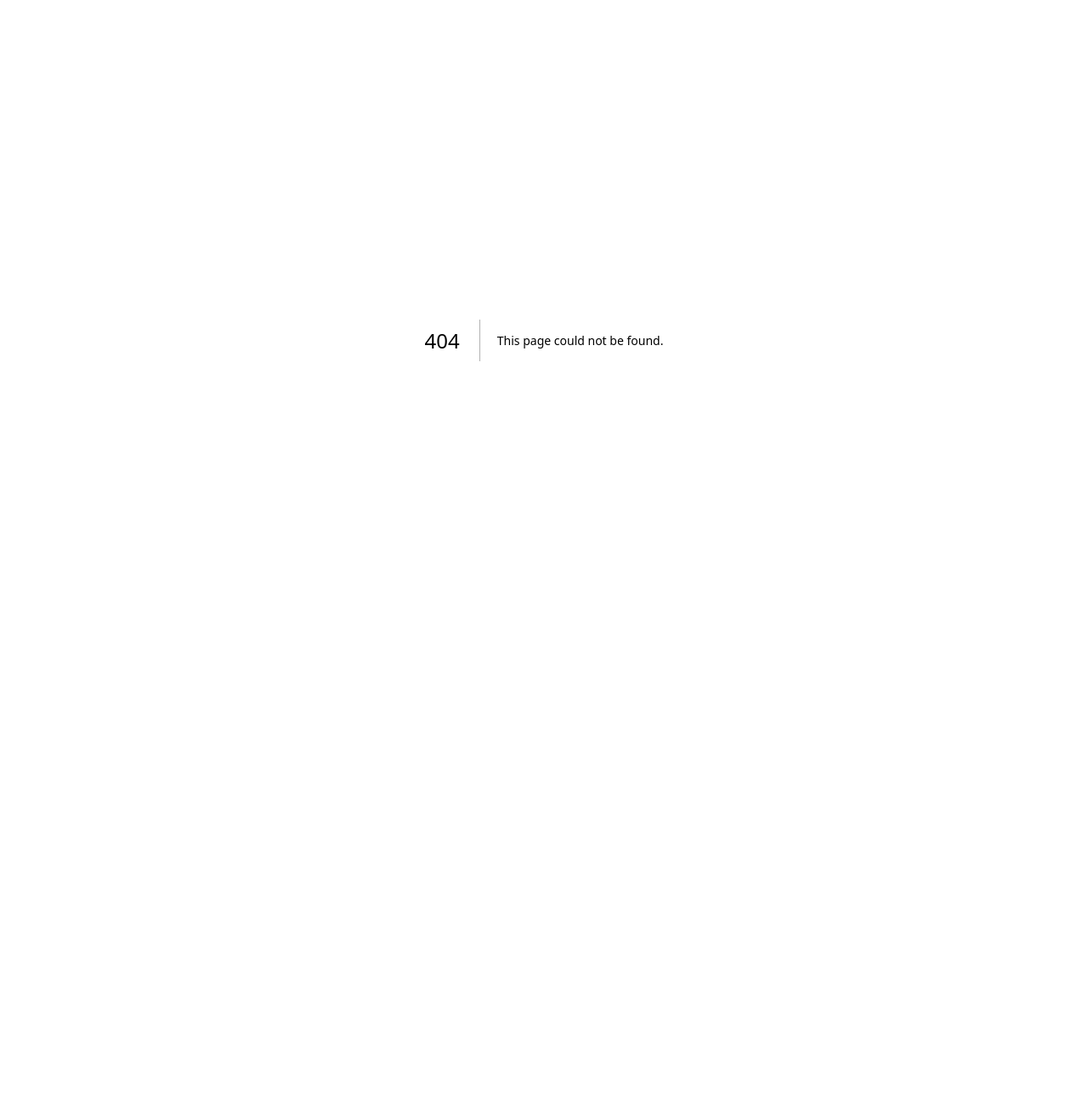
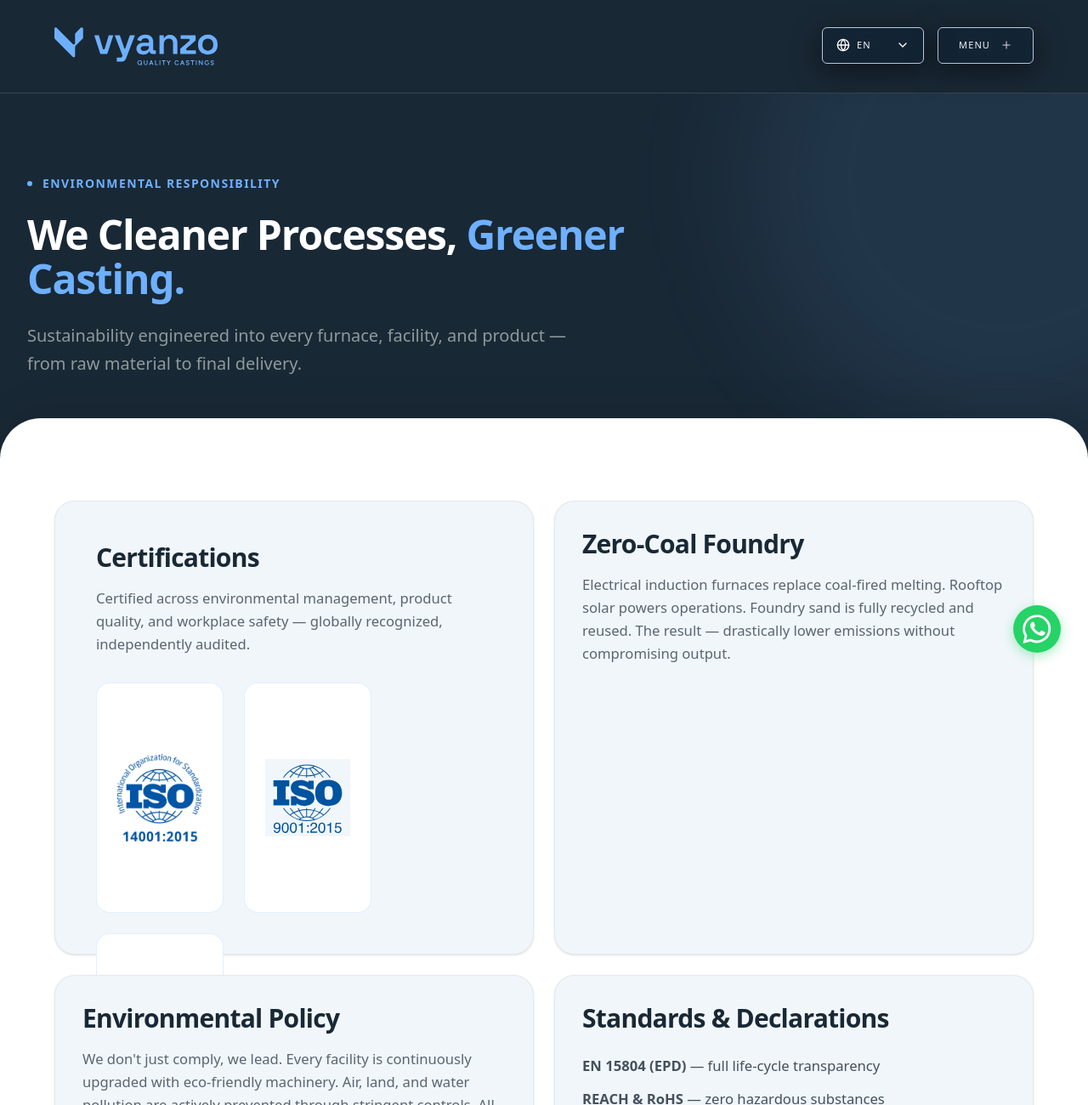
Before and after one commit to Vishesh-gandhineru/vyanzo-site-ai, a Next.js app: page /sustainability in a window 1280 px wide. Before the commit this address had no page. Shown: the top 1300 px of the page at 85% size. Before the commit the page ends 800 px from the top, so only its background shows below. Built offline with nearby package versions, Linux system fonts and the light colour scheme.

Commit message:
updated content and fixed the style on all page --done

```diff
--- a/src/app/contact/page.tsx
+++ b/src/app/contact/page.tsx
@@ -24,10 +24,10 @@ export default function ContactPage() {
                    Start a Conversation
                 </div>
                 <h1 className="text-hero-inner font-serif font-bold tracking-tight mb-6 leading-[1.2]">
-                    Get in Touch
+                  We're <span className="text-brand-primary italic">Listening</span>
                 </h1>
                  <p className="text-brand-ash/80 text-lg md:text-xl font-sans font-normal max-w-2xl leading-relaxed">
-                We are happy to help you with questions about our products or to book a consultation. Please get in touch and we will get back to you as soon as we can.
+                Got a project in mind? Let's figure out the right solution together.
                 </p>
             </div>
 
@@ -37,7 +37,7 @@ export default function ContactPage() {
     </section>
 
       {/* Reusing existing ContactSection but without its own top-padding if it looks wrong, but ContactSection has py-24 so it will flow naturally */}
-      <div  className="py-24 px-6 md:px-12 lg:px-16 bg-white relative -mt-12 rounded-t-[3rem] z-20 shadow-[0_-20px_40px_rgba(0,0,0,0.05)] border-t border-brand-ash/10">
+      <div  className="section-xl bg-white relative -mt-12 rounded-t-[3rem] z-20 shadow-[0_-20px_40px_rgba(0,0,0,0.05)] border-t border-brand-ash/10">
       <ContactSection />
       </div>
 
--- a/src/app/page.tsx
+++ b/src/app/page.tsx
@@ -18,7 +18,10 @@ export default function Home() {
       <AboutSection />
       <EnvironmentSection />
       <ServicesSection />
+      <div  className="section-xl bg-white relative">
+
       <ContactSection />
+      </div>
       <Footer />
     </main>
   );
--- a/src/app/services/page.tsx
+++ b/src/app/services/page.tsx
@@ -103,11 +103,11 @@ export default function ServicesPage() {
                    <span className="w-1.5 h-1.5 rounded-full bg-brand-primary"></span>
                    Services Portfolio
                 </div>
-                <h1 className="text-4xl md:text-5xl lg:text-6xl font-serif font-bold tracking-tight mb-6 leading-[1.1] ">
+                <h1 className="text-hero-inner font-serif font-bold tracking-tight mb-6 leading-[1.1] ">
                    Excellence Forged,<br/>
                    <span className="text-brand-primary">Service Perfected.</span>
                 </h1>
-                <p className="text-brand-ash/80 text-lg md:text-xl font-sans font-normal max-w-2xl leading-relaxed">
+                <p className="text-brand-ash/80 text-body-xl font-sans font-normal max-w-2xl leading-relaxed">
                   Vyanzo offers a comprehensive suite of services designed to streamline the casting and manufacturing process, from initial design to final delivery.
                 </p>
             </div>
@@ -118,14 +118,14 @@ export default function ServicesPage() {
     </section>
 
       {/* Animated Services Tabs Section */}
-      <section className="py-24 px-6 md:px-12 lg:px-16 bg-white relative -mt-12 rounded-t-[3rem] z-20 shadow-[0_-20px_40px_rgba(0,0,0,0.05)] border-t border-brand-ash/10">
+      <section className="section-xl bg-white relative -mt-12 rounded-t-[3rem] z-20 shadow-[0_-20px_40px_rgba(0,0,0,0.05)] border-t border-brand-ash/10">
         <div className="max-w-[1400px] mx-auto">
 
           <div className="flex flex-col lg:flex-row gap-12 lg:gap-24">
 
             {/* Sidebar Navigation */}
             <div className="lg:w-1/3 shrink-0 flex flex-col gap-4 sticky top-32 h-fit">
-              <h3 className="text-2xl font-bold font-serif text-bg-dark mb-4">{"Our Services"}</h3>
+              <h3 className="text-section-h2 font-serif text-bg-dark mb-4">{"Our Services"}</h3>
               {services.map((service) => {
                 const isActive = activeTab === service.id;
                 return (
@@ -154,7 +154,7 @@ export default function ServicesPage() {
                       }`}>
                         {service.icon}
                       </div>
-                      <span className="font-bold text-lg">{service.title}</span>
+                      <span className="font-bold text-body-lg">{service.title}</span>
                     </div>
                   </button>
                 );
@@ -177,10 +177,10 @@ export default function ServicesPage() {
                       <div className="w-20 h-20 bg-brand-primary/10 rounded-2xl flex items-center justify-center mb-8 text-brand-primary border border-brand-primary/20">
                         {service.icon}
                       </div>
-                      <h3 className="text-3xl md:text-4xl font-serif font-bold text-bg-dark mb-6">
+                      <h3 className="text-section-h3 font-serif font-bold text-bg-dark mb-6">
                         {service.title}
                       </h3>
-                      <p className="text-xl text-text-light-bg/70 leading-relaxed font-light mb-12">
+                      <p className="text-body-xl text-text-light-bg/70 leading-relaxed font-light mb-12">
                         {service.description}
                       </p>
 
@@ -208,7 +208,7 @@ export default function ServicesPage() {
       </section>
 
       {/* Core Product Categories Served */}
-      <section className="py-24 px-6 md:px-12 lg:px-16 bg-[#f8f9fc]">
+      <section className="section-xl bg-[#f8f9fc]">
          <div className="max-w-[1400px] mx-auto">
             <motion.div
                initial={{ opacity: 0, y: 30 }}
@@ -217,8 +217,8 @@ export default function ServicesPage() {
                transition={{ duration: 0.8 }}
                className="text-center max-w-3xl mx-auto mb-16"
             >
-               <h2 className="text-4xl md:text-5xl font-serif font-bold text-bg-dark mb-6">Core Product Categories Served</h2>
-               <p className="text-xl text-text-light-bg/70">
+               <h2 className="text-section-h2 font-serif font-bold text-bg-dark mb-6">Core Product Categories Served</h2>
+               <p className="text-body-xl text-text-light-bg/70">
                  While providing these services, Vyanzo focuses on the following primary product lines:
                </p>
             </motion.div>
@@ -236,7 +236,7 @@ export default function ServicesPage() {
                    <div className="w-20 h-20 bg-[#f8f9fc] rounded-full flex items-center justify-center text-brand-ash group-hover:bg-bg-dark group-hover:text-brand-primary transition-colors duration-300">
                      {cat.icon}
                    </div>
-                   <h4 className="font-bold text-bg-dark font-sans text-lg">{cat.name}</h4>
+                   <h4 className="font-bold text-bg-dark font-sans text-body-lg">{cat.name}</h4>
                  </motion.div>
                ))}
             </div>
--- /dev/null
+++ b/src/app/sustainability/page.tsx
@@ -0,0 +1,130 @@
+"use client";
+
+import GlobalHeader from "@/components/GlobalHeader";
+import Footer from "@/components/Footer";
+import { Zap, Award, Factory, Cog } from "lucide-react";
+import Image from "next/image";
+
+
+export default function SustainabilityPage() {
+
+
+  return (
+    <main className="min-h-screen bg-[#f8f9fc] font-sans flex flex-col">
+      <GlobalHeader />
+
+      {/* Hero / Overview Section */}
+
+
+      <section className="w-full bg-bg-dark text-white py-24 px-4 md:px-8 font-sans relative overflow-hidden">
+      {/* Background Graphic */}
+      <div className="absolute top-0 right-0 w-[600px] h-[600px] bg-brand-primary/10 rounded-full blur-3xl -mr-[200px] -mt-[200px] pointer-events-none"></div>
+
+      <div className="max-w-[1400px] mx-auto relative z-10">
+        <div className="flex flex-col md:flex-row md:items-end justify-between gap-8">
+            <div className="max-w-3xl">
+                <div className="flex items-center gap-3 text-brand-primary text-sm font-sans font-bold tracking-widest uppercase mb-6">
+                   <span className="w-1.5 h-1.5 rounded-full bg-brand-primary"></span>
+                   ENVIRONMENTAL RESPONSIBILITY
+                </div>
+                <h1 className="text-hero-inner font-serif font-bold tracking-tight mb-6">
+                   We Cleaner Processes, <span className="text-brand-primary">Greener Casting.</span>
+                </h1>
+                <p className="text-brand-ash/80 text-lg md:text-xl font-sans font-normal max-w-2xl leading-relaxed">
+                 Sustainability engineered into every furnace, facility, and product — from raw material to final delivery.
+                </p>
+            </div>
+
+
+        </div>
+      </div>
+    </section>
+
+<section className="py-24 px-6 md:px-12 lg:px-16 bg-white relative -mt-12 rounded-t-[3rem] z-20 shadow-[0_-20px_40px_rgba(0,0,0,0.05)] border-t border-brand-ash/10">
+<div className="max-w-[1400px] mx-auto">
+
+ <div className="flex flex-col gap-6 md:grid md:grid-cols-2">
+
+      {/* Card 1 — Certifications (Full width on desktop) */}
+      <div className="md:col-span-1 bg-text-dark-bg border border-brand-ash/20 shadow-sm rounded-3xl p-8 md:p-12 flex flex-col gap-8">
+        <div>
+          <h3 className="text-section-h3 font-serif font-semibold text-text-light-bg tracking-tight mb-4">
+            Certifications
+          </h3>
+          <p className="text-text-light-bg/70 font-sans text-body-lg leading-relaxed max-w-3xl">
+            Certified across environmental management, product quality, and workplace safety — globally recognized, independently audited.
+          </p>
+        </div>
+
+        {/* Logo Row */}
+        <div className="flex flex-wrap items-center gap-6">
+          <div className="px-6 py-4 bg-white rounded-2xl border border-brand-primary/20 text-text-light-bg font-semibold font-sans text-sm h-full grid place-items-center">
+            <img src="certified/iso-14001-2015.webp" alt="ISO 14001" width={100} height={100} />
+          </div>
+          <div className="px-6 py-4 bg-white rounded-2xl border border-brand-primary/20 text-text-light-bg font-semibold font-sans text-sm h-full grid place-items-center">
+            <img src="certified/ISO_9001-2015.svg" alt="ISO 9001" width={100} height={100} />
+          </div>
+          <div className="px-6 py-4 bg-white rounded-2xl border border-brand-primary/20 text-text-light-bg font-semibold font-sans text-sm h-full grid place-items-center">
+            <img src="certified/ISO-45001-2018.png" alt="ISO 45001" width={100} height={100} />
+          </div>
+        </div>
+      </div>
+
+      {/* Card 2 — Zero-Coal Foundry */}
+      <div className="bg-text-dark-bg border border-brand-ash/20 shadow-sm rounded-3xl p-8 flex flex-col gap-4">
+        <h3 className="text-section-h3 font-serif font-semibold text-text-light-bg tracking-tight">
+          Zero-Coal Foundry
+        </h3>
+        <p className="text-text-light-bg/70 font-sans text-body-lg leading-relaxed">
+          Electrical induction furnaces replace coal-fired melting. Rooftop solar powers operations. Foundry sand is fully recycled and reused. The result — drastically lower emissions without compromising output.
+        </p>
+      </div>
+
+      {/* Card 3 — Environmental Policy */}
+      <div className="bg-text-dark-bg border border-brand-ash/20 shadow-sm rounded-3xl p-8 flex flex-col gap-4">
+        <h3 className="text-section-h3 font-serif font-semibold text-text-light-bg tracking-tight">
+          Environmental Policy
+        </h3>
+        <p className="text-text-light-bg/70 font-sans text-body-lg leading-relaxed">
+          We don't just comply, we lead. Every facility is continuously upgraded with eco-friendly machinery. Air, land, and water pollution are actively prevented through stringent controls. All environmental data is shared transparently with customers and partners.
+        </p>
+      </div>
+
+      {/* Card 4 — Standards & Declarations */}
+      <div className="bg-text-dark-bg border border-brand-ash/20 shadow-sm rounded-3xl p-8 flex flex-col gap-6">
+        <h3 className="text-section-h3 font-serif font-semibold text-text-light-bg tracking-tight">
+          Standards & Declarations
+        </h3>
+        <div className="flex flex-col gap-3 text-text-light-bg/80 font-sans text-body-lg">
+          <div>
+            <span className="font-semibold">EN 15804 (EPD)</span> — full life-cycle transparency
+          </div>
+          <div>
+            <span className="font-semibold">REACH & RoHS</span> — zero hazardous substances
+          </div>
+          <div>
+            <span className="font-semibold">BS-EN-124</span> — European municipal casting compliance
+          </div>
+        </div>
+      </div>
+
+    </div>
+
+</div>
+
+
+</section>
+
+
+
+
+
+
+
+
+
+
+      <Footer />
+    </main>
+  );
+}
--- a/src/components/ContactSection.tsx
+++ b/src/components/ContactSection.tsx
@@ -19,7 +19,7 @@ export default function ContactSection() {
   }, []);
 
   return (
-    <section className="w-full bg-white py-24 px-4 md:px-8 font-sans relative overflow-hidden">
+    <section className="w-full bg-white font-sans relative overflow-hidden">
       {/* Background Graphic */}
 
 
@@ -36,17 +36,15 @@ export default function ContactSection() {
           >
             <h2 className="text-body-lg font-serif font-semibold tracking-[0.15em] text-brand-primary mb-6 flex items-center gap-3">
               <span className="w-1.5 h-1.5 rounded-full bg-brand-primary"></span>
-              Get in Touch
+            Your Next Step
             </h2>
 
             <h3 className="text-section-h2 font-serif font-bold text-bg-dark leading-[1.1] mb-8">
-              Let's build the <br />
-              <span className="text-brand-primary italic">future of infrastructure</span> <br />
-              together.
+             Drop us a line, <span className="text-brand-primary italic">we'll take it from there.</span>
             </h3>
 
             <p className="text-body-lg text-bg-dark/60 font-sans font-normal leading-relaxed mb-12 max-w-xl">
-              Whether you're looking for custom casting solutions, need a quote for a large municipal project, or want to explore our end-to-end production capabilities, our team of experts is ready to assist you.
+              Custom quotes, technical specs, or bulk orders — fill in the details and our team gets back to you within 24 hours.
             </p>
 
             <div className="flex flex-col gap-8">
--- a/src/components/TeamSection.tsx
+++ b/src/components/TeamSection.tsx
@@ -72,7 +72,7 @@ export default function TeamSection() {
   const handleModalClick = (e: React.MouseEvent) => e.stopPropagation();
 
   return (
-    <section id="team" className="py-24 px-6 md:px-12 lg:px-16 bg-white border-t border-brand-ash/10 relative">
+    <section id="team" className="section-xl bg-white border-t border-brand-ash/10 relative">
       <div className="max-w-[1400px] mx-auto text-center">
         <motion.div
           initial={{ opacity: 0, y: 30 }}
@@ -81,8 +81,8 @@ export default function TeamSection() {
           transition={{ duration: 0.8 }}
           className="mb-16"
         >
-          <h2 className="text-4xl md:text-5xl font-serif font-bold text-bg-dark mb-6">Leadership Team</h2>
-          <p className="text-xl text-text-light-bg/60 max-w-2xl mx-auto">
+          <h2 className="text-section-h2 font-serif mb-6">Leadership Team</h2>
+          <p className="text-body-xl text-text-light-bg/60 max-w-2xl mx-auto">
             Guided by a leadership team with decades of combined experience in global manufacturing, supply chain, and quality assurance.
           </p>
         </motion.div>
@@ -105,8 +105,8 @@ export default function TeamSection() {
                   className="w-full h-full object-cover transition-transform duration-500 group-hover:scale-105"
                 />
               </div>
-              <h3 className="text-xl font-bold font-sans text-bg-dark mb-1 group-hover:text-brand-primary transition-colors">{leader.name}</h3>
-              <p className="text-bg-dark/60 font-medium tracking-wider text-sm uppercase">{leader.role}</p>
+              <h3 className="text-card-title font-bold font-sans text-bg-dark mb-1 group-hover:text-brand-primary transition-colors">{leader.name}</h3>
+              <p className="text-bg-dark/60 font-medium tracking-wider text-body-lg">{leader.role}</p>
             </motion.div>
           ))}
         </div>
@@ -156,7 +156,7 @@ export default function TeamSection() {
               {/* Right Side: Details */}
               <div className="w-full md:w-[60%] p-8 md:p-12 md:pl-4 flex flex-col justify-center text-left text-bg-dark pb-12 md:pb-12">
                 <div className="flex flex-col md:flex-row md:items-center gap-4 mb-8">
-                  <h3 className="text-3xl md:text-5xl font-serif font-bold text-white tracking-tight leading-tight">
+                  <h3 className="text-section-h3 font-serif font-bold text-white tracking-tight leading-tight">
                     {team[selectedMember].name}
                   </h3>
                   <div className="inline-flex items-center px-4 py-1.5 rounded-full border border-bg-dark/30 text-bg-dark text-sm font-semibold tracking-wider uppercase whitespace-nowrap self-start md:self-auto">
@@ -164,13 +164,13 @@ export default function TeamSection() {
                   </div>
                 </div>
 
-                <div className="space-y-4 md:space-y-6 mb-10 text-base md:text-lg font-medium leading-relaxed max-w-2xl">
+                <div className="space-y-4 md:space-y-6 mb-10 text-body-lg font-medium leading-relaxed max-w-2xl">
                   {team[selectedMember].bio.map((paragraph, index) => (
                     <p key={index}>{paragraph}</p>
                   ))}
                 </div>
 
-                <div className="flex flex-col gap-2 text-base md:text-lg font-semibold">
+                <div className="flex flex-col gap-2 text-body-lg font-semibold">
                   {team[selectedMember].contact.email && (
                     <div className="flex flex-col md:flex-row md:gap-2">
                       <span className="text-bg-dark/70">Contact:</span>
```
Also changed, not shown: src/app/about/page.tsx (+25 -25 lines), src/components/products/ProductDetails.tsx (+11 -31 lines).
